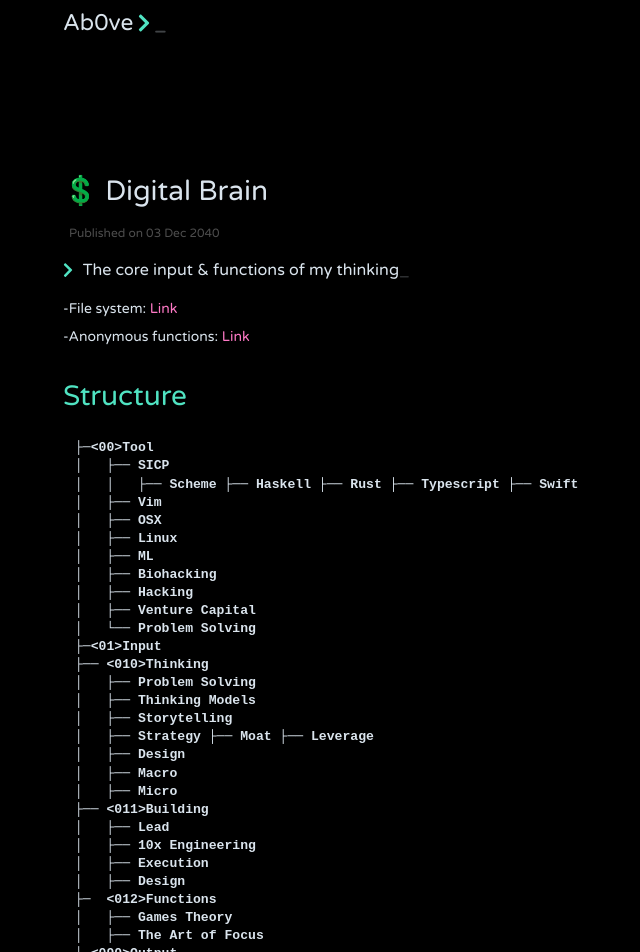
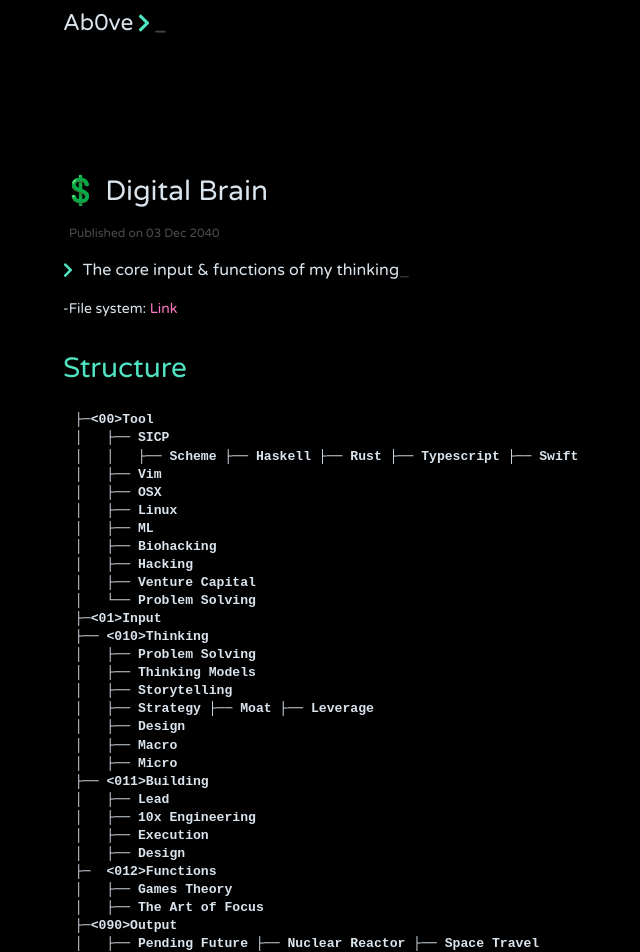
Before and after one commit to jithendrabsy/thoughts, a Jekyll site: the page built from _posts/2040-12-03-knowledge-base.md, in a window 1280 px wide. Shown: the top 952 px of the page, without its empty margins (207-847 px from the left). Built offline with Jekyll 4.4.1, drawn with Linux system fonts in a browser that asks for light colours; nearby versions of some CDN libraries.

Commit message:
Update Dates

```diff
--- a/_posts/2040-12-03-knowledge-base.md
+++ b/_posts/2040-12-03-knowledge-base.md
@@ -6,8 +6,6 @@
 ---
 
 -File system: [Link](https://github.com/allenleein/knowledge-base)
-
--Anonymous functions: [Link](https://www.notion.so/readyplayerx/Anonymous-functions-2939d552981f4db388a545d27354adef)
 
 
 # Structure
```
Also changed, not shown: _posts/2016-10-17-the-greatest.md (renamed from _posts/2020-10-17-the-greatest.md), _posts/2020-03-15-master-computer.md (renamed from _posts/2020-07-15-master-computer.md).
